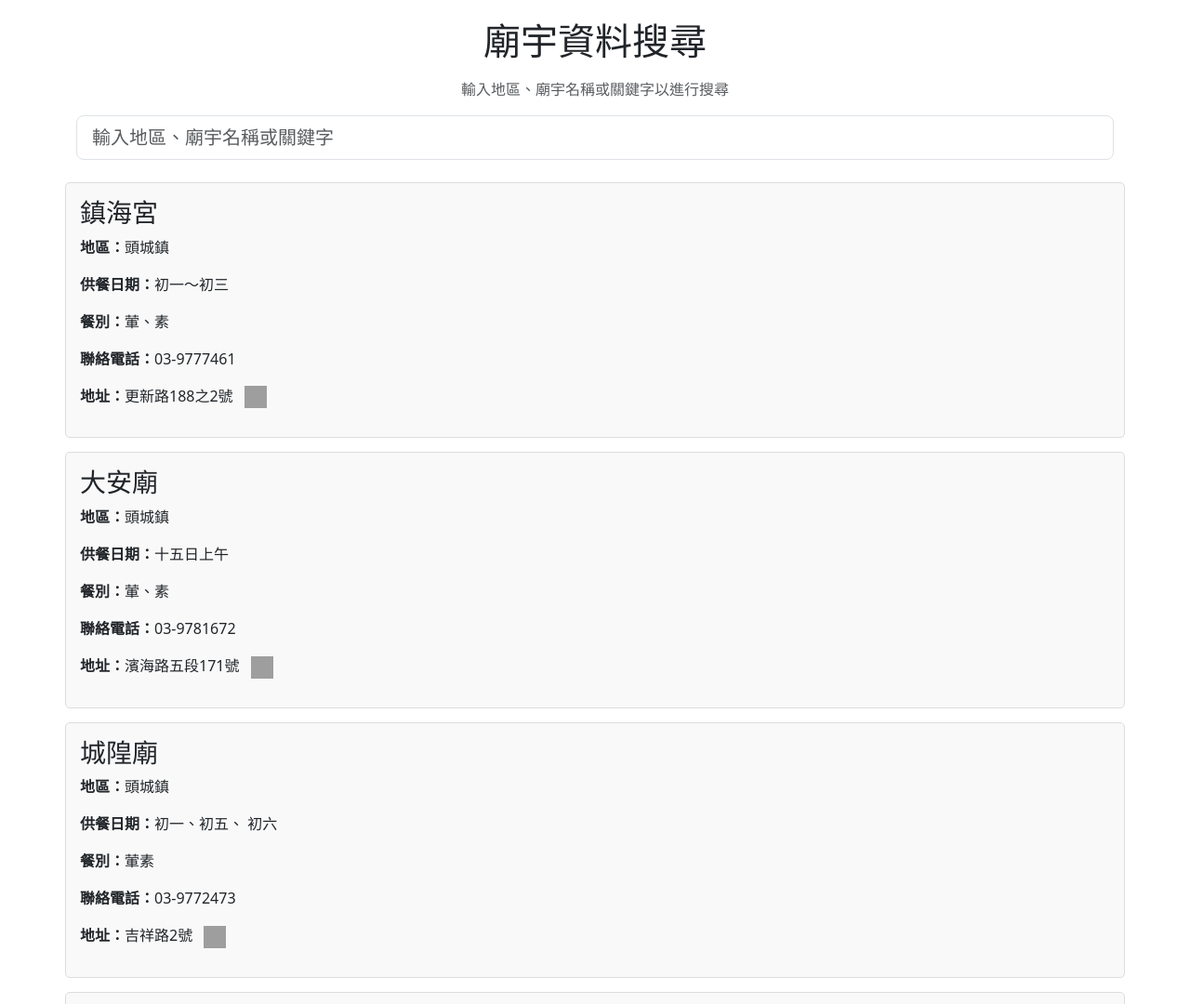
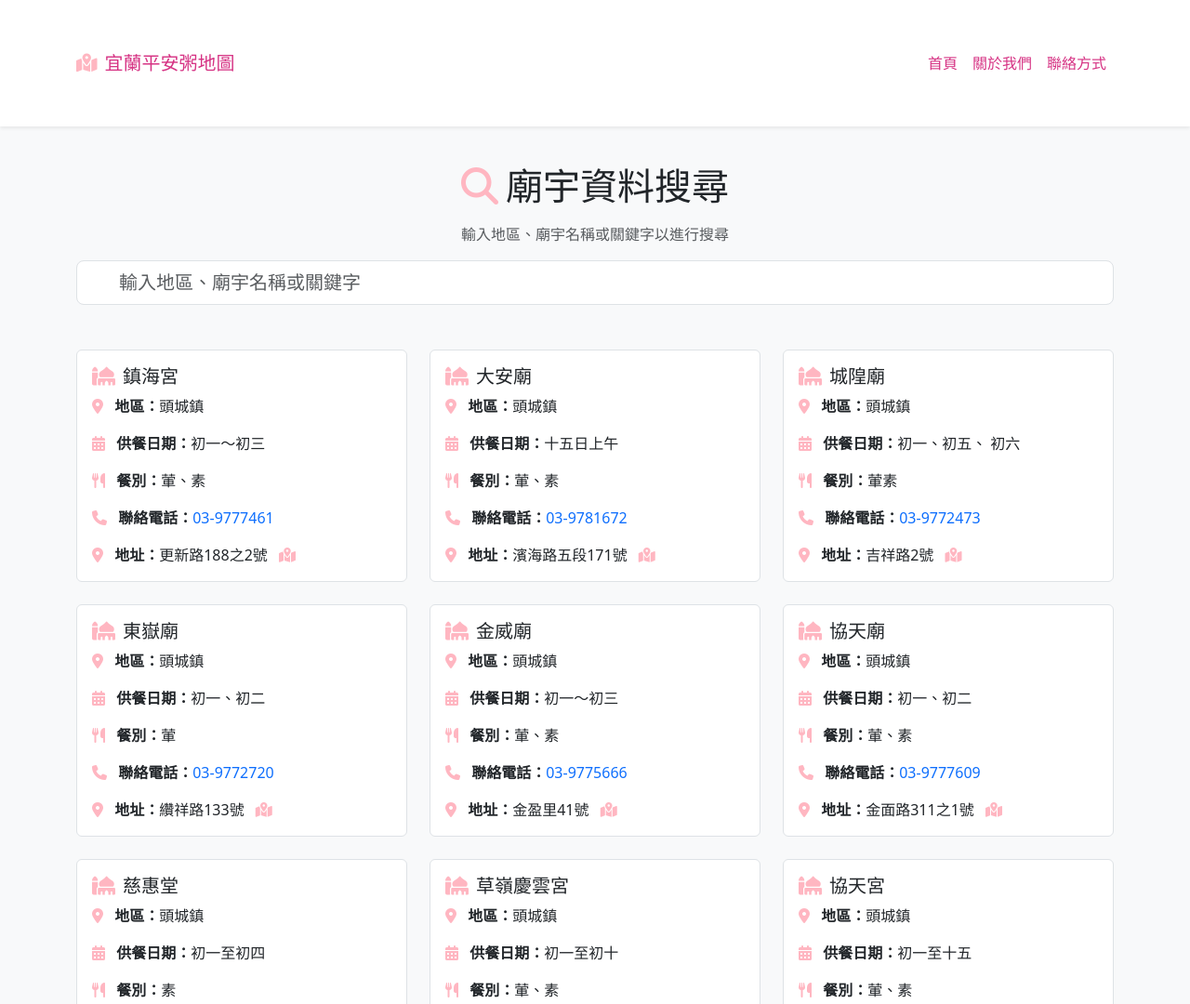
Before and after one commit to Oswlad/appleSafe, a plain HTML site: page index.html in a window 1280 px wide. Shown: the top 1080 px of the page at 93% size. Drawn offline with nearby package versions, Linux system fonts and the light colour scheme; grey boxes are pictures that could not be loaded.

Commit message:
css update

```diff
--- a/index.html
+++ b/index.html
@@ -3,27 +3,29 @@
 <head>
     <meta charset="UTF-8">
     <meta name="viewport" content="width=device-width, initial-scale=1.0">
-    <title>廟宇資料搜尋</title>
+    <title>2025 宜蘭平安粥地圖</title>
     <!-- 引入 Bootstrap CSS -->
     <link href="https://cdn.jsdelivr.net/npm/bootstrap@5.3.2/dist/css/bootstrap.min.css" rel="stylesheet">
+    <!-- 引入 FontAwesome -->
+    <link href="https://cdnjs.cloudflare.com/ajax/libs/font-awesome/6.4.0/css/all.min.css" rel="stylesheet">
     <!-- 自訂樣式 -->
     <style>
+        /* 設定淺灰色背景 */
+        body {
+            background-color: #f8f9fa; /* Bootstrap 的 light 灰色 */
+        }
         .container {
-            margin-top: 20px;
+            margin-top: 40px;
+            margin-bottom: 40px;
         }
-        .temple-entry {
-            border: 1px solid #ddd;
-            border-radius: 5px;
-            padding: 15px;
-            margin-bottom: 15px;
-            background-color: #f9f9f9;
+        .temple-card {
+            transition: transform 0.2s;
+            background-color: #ffffff; /* 白色卡片背景 */
+            border: 1px solid #dee2e6; /* 淺灰色邊框 */
         }
-        .temple-entry h3 {
-            margin-top: 0;
-        }
-        .map-link {
-            display: inline-block;
-            margin-top: 5px;
+        .temple-card:hover {
+            transform: scale(1.02);
+            box-shadow: 0 4px 20px rgba(0, 0, 0, 0.1);
         }
         .map-icon {
             width: 24px;
@@ -31,6 +33,43 @@
             margin-left: 8px;
             vertical-align: middle;
             cursor: pointer;
+        }
+        .search-input {
+            position: relative;
+        }
+        .search-input .fa-search {
+            position: absolute;
+            top: 50%;
+            left: 15px;
+            transform: translateY(-50%);
+            color: #aaa;
+        }
+        .search-input input {
+            padding-left: 45px;
+        }
+        /* 淺粉紅色圖示樣式 */
+        .icon-pink {
+            color: #FFB6C1; /* 淺粉紅色 */
+        }
+        /* 調整導航列和頁腳的背景色為白色 */
+        .navbar, footer {
+            background-color: #ffffff; /* 白色背景 */
+        }
+        /* 調整導航列和頁腳的文字顏色 */
+        .navbar-brand, .nav-link, footer .text-center {
+            color: #d63384 !important; /* 深粉紅色文字 */
+        }
+        .nav-link:hover {
+            color: #ffb6c1 !important; /* 懸停時變為淺粉紅色 */
+        }
+        /* 調整按鈕顏色（如果有使用按鈕） */
+        .btn-primary {
+            background-color: #ffb6c1;
+            border-color: #ffb6c1;
+        }
+        .btn-primary:hover {
+            background-color: #ff99bb;
+            border-color: #ff99bb;
         }
     </style>
     <script src="data.js" defer></script>
@@ -49,26 +88,57 @@
                 );
 
                 if (filteredData.length === 0) {
-                    resultContainer.innerHTML = `<div class="text-center text-danger">找不到符合的資料。</div>`;
+                    resultContainer.innerHTML = `
+                        <div class="col-12">
+                            <div class="alert alert-danger text-center" role="alert">
+                                找不到符合的資料。
+                            </div>
+                        </div>`;
                     return;
                 }
 
                 filteredData.forEach(data => {
-                    const entry = document.createElement("div");
-                    entry.className = "temple-entry";
-                    entry.innerHTML = `
-                        <h3>${data.廟宇名稱}</h3>
-                        <p><strong>地區：</strong>${data.地區}</p>
-                        <p><strong>供餐日期：</strong>${data.供餐日期}</p>
-                        <p><strong>餐別：</strong>${data.餐別}</p>
-                        <p><strong>聯絡電話：</strong>${data.聯絡電話}</p>
-                        <p><strong>地址：</strong>${data.地址}
-                            <a href="https://www.google.com/maps/search/?api=1&query=${encodeURIComponent(data.地址)}" target="_blank">
-                                <img src="https://upload.wikimedia.org/wikipedia/commons/e/e3/Google_Maps_icon_%282020%29.svg" alt="Google Map" class="map-icon">
+                    const col = document.createElement("div");
+                    col.className = "col-md-6 col-lg-4";
+
+                    const card = document.createElement("div");
+                    card.className = "card temple-card mb-4";
+
+                    const cardBody = document.createElement("div");
+                    cardBody.className = "card-body";
+
+                    cardBody.innerHTML = `
+                        <h5 class="card-title">
+                            <i class="fa-solid fa-mosque me-2 icon-pink"></i>${data.廟宇名稱}
+                        </h5>
+                        <p class="card-text">
+                            <i class="fa-solid fa-map-marker-alt me-2 icon-pink"></i>
+                            <strong>地區：</strong>${data.地區}
+                        </p>
+                        <p class="card-text">
+                            <i class="fa-solid fa-calendar-alt me-2 icon-pink"></i>
+                            <strong>供餐日期：</strong>${data.供餐日期}
+                        </p>
+                        <p class="card-text">
+                            <i class="fa-solid fa-utensils me-2 icon-pink"></i>
+                            <strong>餐別：</strong>${data.餐別}
+                        </p>
+                        <p class="card-text">
+                            <i class="fa-solid fa-phone me-2 icon-pink"></i>
+                            <strong>聯絡電話：</strong><a href="tel:${data.聯絡電話}" class="text-decoration-none">${data.聯絡電話}</a>
+                        </p>
+                        <p class="card-text">
+                            <i class="fa-solid fa-location-dot me-2 icon-pink"></i>
+                            <strong>地址：</strong>${data.地址}
+                            <a href="https://www.google.com/maps/search/?api=1&query=${encodeURIComponent(data.地址)}" target="_blank" class="ms-2" title="查看地圖">
+                                <i class="fa-solid fa-map-location-dot icon-pink"></i>
                             </a>
                         </p>
                     `;
-                    resultContainer.appendChild(entry);
+
+                    card.appendChild(cardBody);
+                    col.appendChild(card);
+                    resultContainer.appendChild(col);
                 });
             };
 
@@ -83,12 +153,42 @@
     </script>
 </head>
 <body>
+    <!-- 導覽列 -->
+    <nav class="navbar navbar-expand-lg navbar-light shadow-sm">
+        <div class="container">
+            <a class="navbar-brand" href="#">
+                <i class="fa-solid fa-map-location-dot me-2 icon-pink"></i>宜蘭平安粥地圖
+            </a>
+            <button class="navbar-toggler" type="button" data-bs-toggle="collapse" data-bs-target="#navbarNav"
+                aria-controls="navbarNav" aria-expanded="false" aria-label="切換導航">
+                <span class="navbar-toggler-icon"></span>
+            </button>
+            <div class="collapse navbar-collapse justify-content-end" id="navbarNav">
+                <ul class="navbar-nav">
+                    <li class="nav-item">
+                        <a class="nav-link active" aria-current="page" href="#">首頁</a>
+                    </li>
+                    <li class="nav-item">
+                        <a class="nav-link" href="#">關於我們</a>
+                    </li>
+                    <li class="nav-item">
+                        <a class="nav-link" href="#">聯絡方式</a>
+                    </li>
+                </ul>
+            </div>
+        </div>
+    </nav>
+
+    <!-- 主內容 -->
     <div class="container">
-        <div class="row mb-4">
+        <div class="row mb-5">
             <div class="col-12 text-center">
-                <h1 class="mb-3">廟宇資料搜尋</h1>
+                <h1 class="mb-3"><i class="fa-solid fa-search me-2 icon-pink"></i>廟宇資料搜尋</h1>
                 <p class="text-muted">輸入地區、廟宇名稱或關鍵字以進行搜尋</p>
-                <input type="text" id="search" class="form-control form-control-lg" placeholder="輸入地區、廟宇名稱或關鍵字">
+                <div class="search-input position-relative">
+                    <!-- <i class="fa-solid fa-magnifying-glass fa-lg icon-pink"></i> -->
+                    <input type="text" id="search" class="form-control form-control-lg" placeholder="輸入地區、廟宇名稱或關鍵字">
+                </div>
             </div>
         </div>
         <div id="result" class="row">
@@ -96,6 +196,13 @@
         </div>
     </div>
 
+    <!-- 頁腳 -->
+    <footer class="bg-white text-center text-lg-start">
+        <div class="text-center p-3">
+            © 2025 宜蘭平安粥地圖. 版權所有.
+        </div>
+    </footer>
+
     <!-- 引入 Bootstrap JS -->
     <script src="https://cdn.jsdelivr.net/npm/bootstrap@5.3.2/dist/js/bootstrap.bundle.min.js"></script>
 </body>
```
